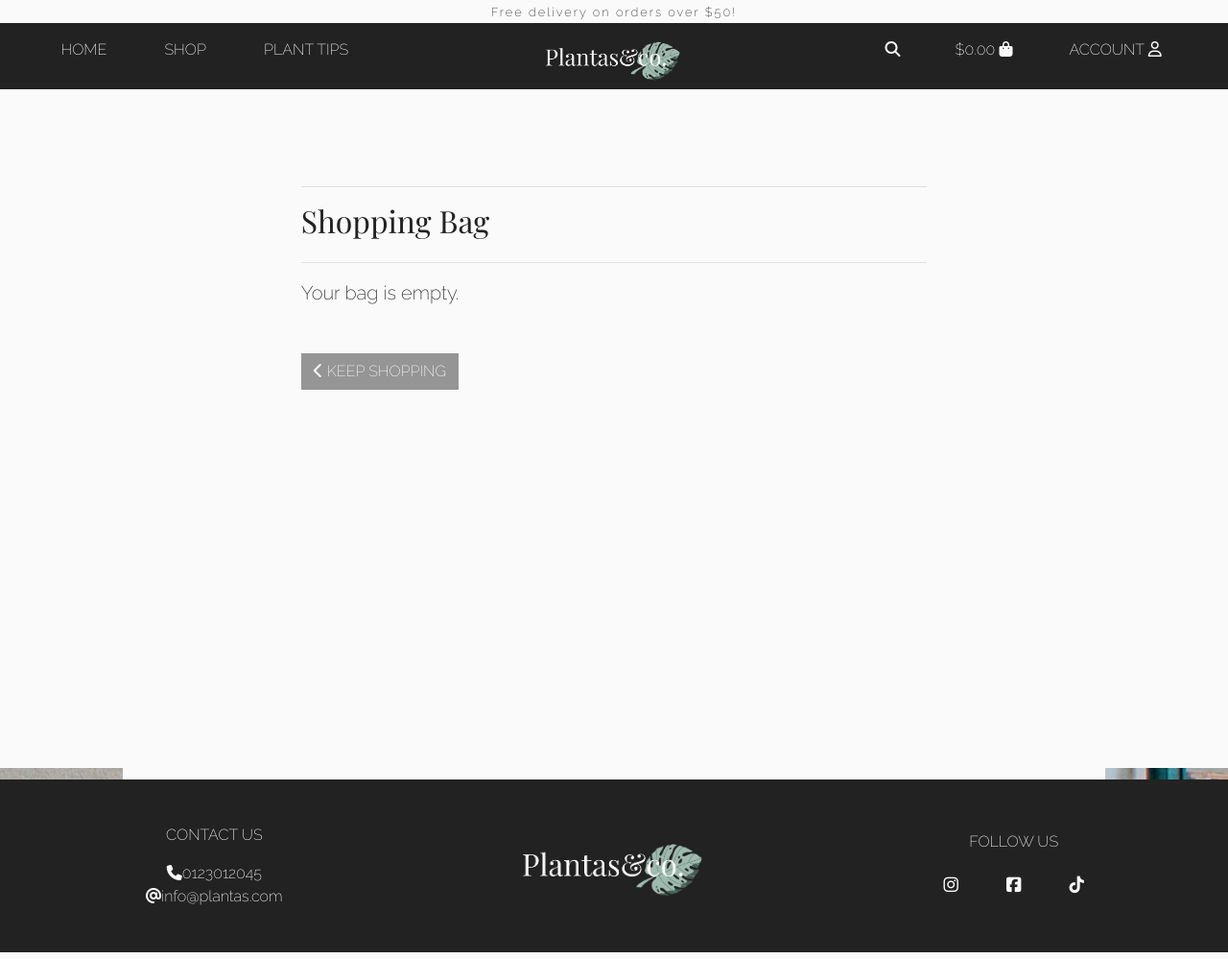
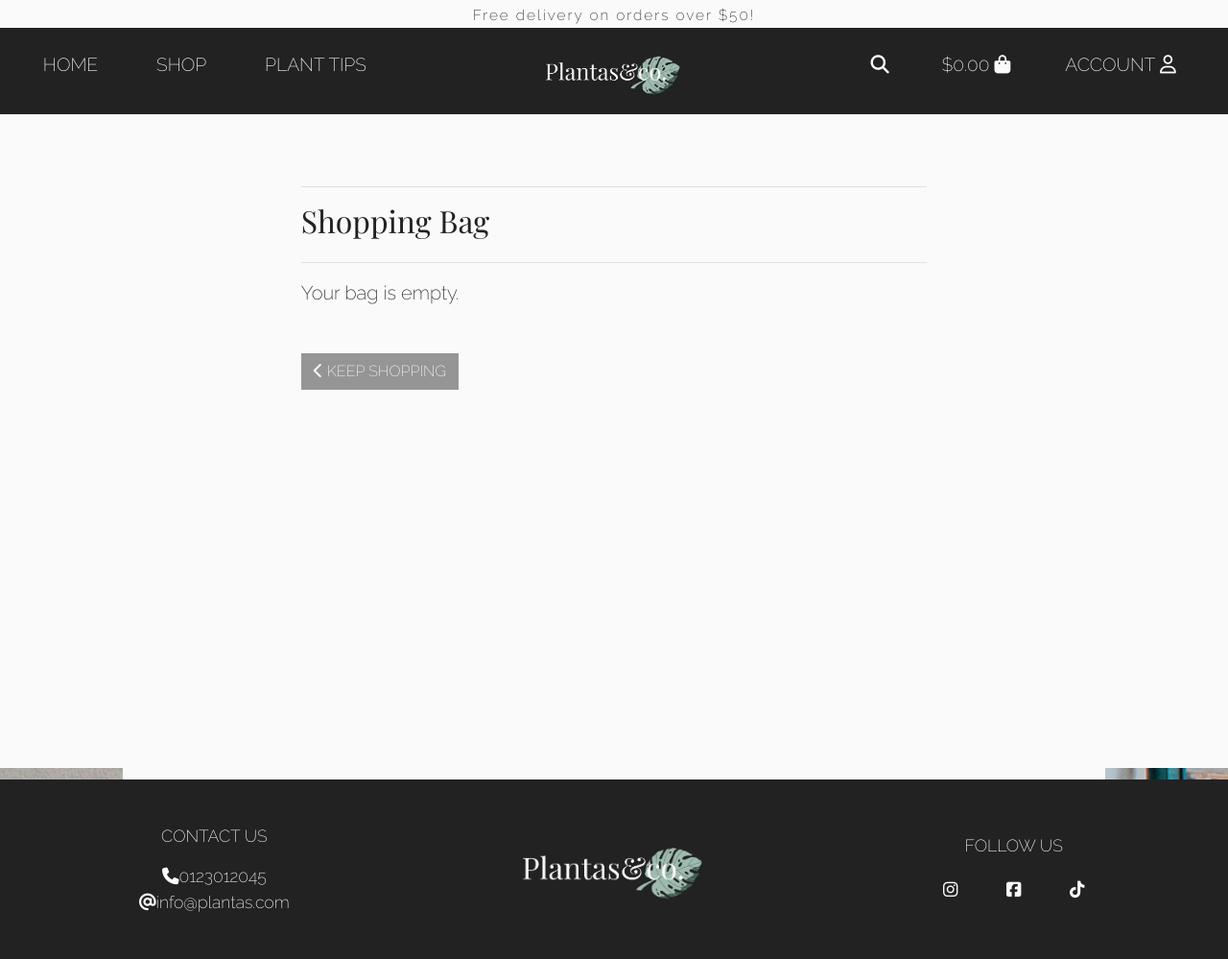
Before and after one commit to fernandagil/ms4-plants-shop, a Django app: page /bag/ in a window 1280 px wide. Shown: the whole page at 96% size. Run offline with Django 3.2, Linux system fonts and the light colour scheme; parts of the project's set-up code (start-up, migrations or seed data) failed here and were passed over; some libraries are stand-ins or nearby versions.

Commit message:
Improve fonts for larger screen sizes

```diff
--- a/static/css/base.css
+++ b/static/css/base.css
@@ -192,6 +192,7 @@ body {
 
 .header-style {
     background-color: #222;
+    height: 90px;
 }
 
 .navbar-item {
@@ -387,6 +388,7 @@ body {
     color: #FAFAFA;
     padding: 30px;
     margin-bottom: 0;
+    font-size: 1.1rem;
     bottom: 0;
     left: 0;
     width: 100%;
@@ -976,7 +978,15 @@ a.category-link:focus {
 
 /* Extra large devices (large laptops and desktops, 1200px and up) */
 @media only screen and (min-width: 1200px) {
+    body {
+        font-size: 1.2rem;
+    }
     .container {
         max-width: 80%;
-      }
+    }
+    .jumbotron-div {
+        margin-top: 150px;
+        padding: 60px;
+        font-size: 2.5rem;
+    }
 }
```
